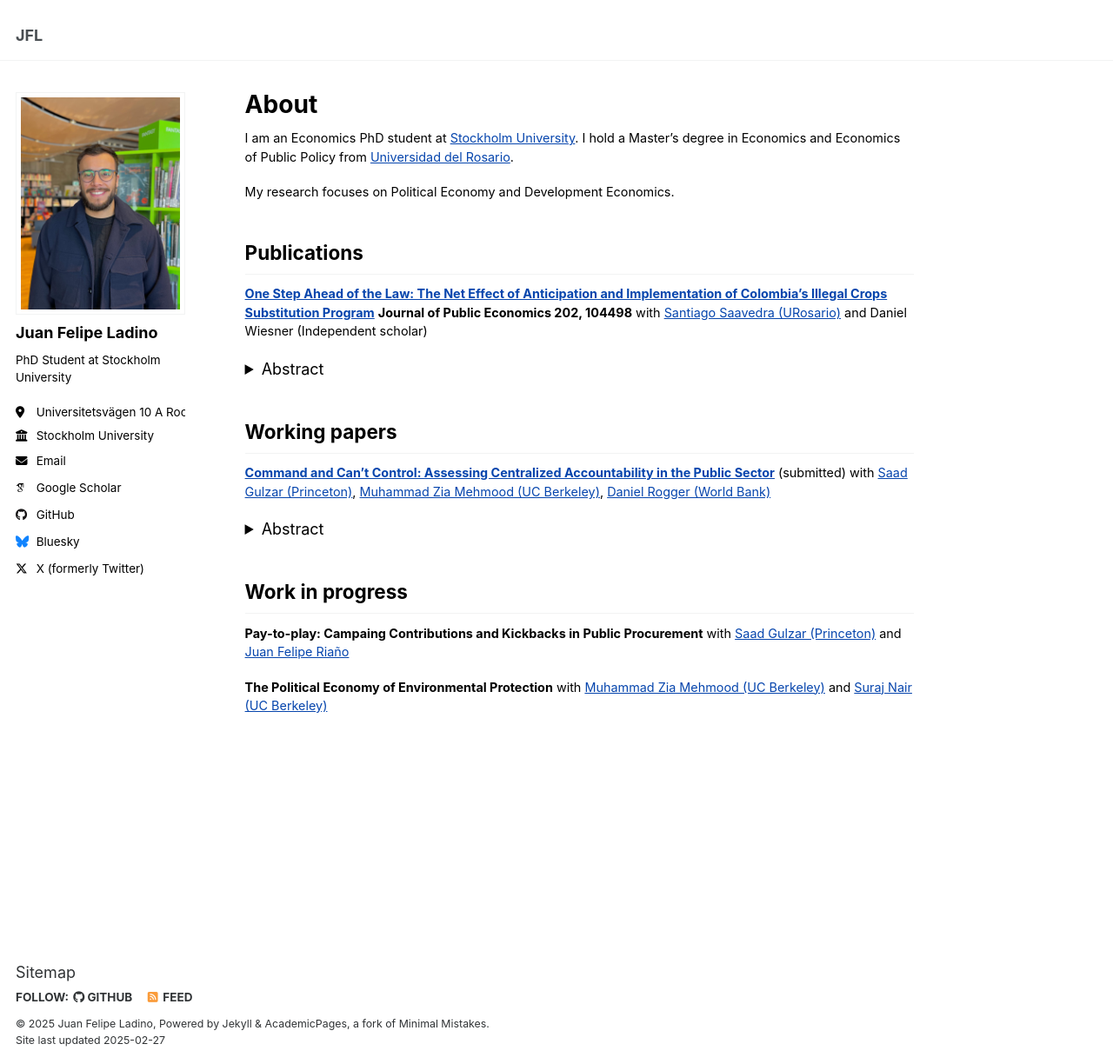
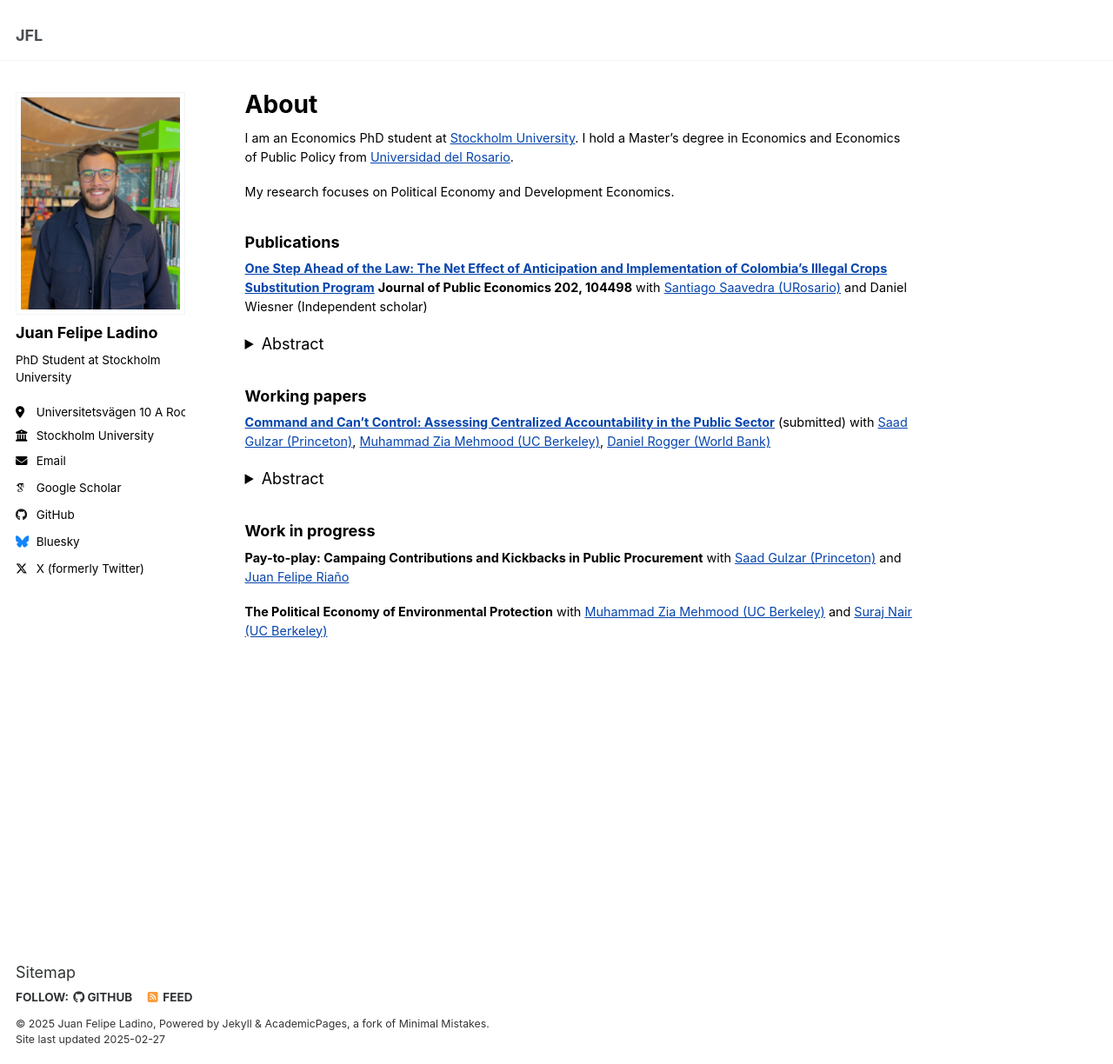
Before and after one commit to juanfladino/juanfladino.github.io, a Jekyll site: the page built from _pages/about.md, in a window 1280 px wide and 1224 px high. Shown: the whole window at 87% size. Built offline with Jekyll 4.4.1, drawn with Linux system fonts in a browser that asks for light colours; some web fonts are replaced.

```diff
--- a/_pages/about.md
+++ b/_pages/about.md
@@ -11,18 +11,18 @@ I am an Economics PhD student at [Stockholm University](https://www.su.se/depart
 
 My research focuses on Political Economy and Development Economics.
 
-Publications
-------------
+### Publications
+
 [**One Step Ahead of the Law: The Net Effect of Anticipation and Implementation of Colombia's Illegal Crops Substitution Program**](https://www.sciencedirect.com/science/article/pii/S0047272721001341) **Journal of Public Economics 202, 104498** with [Santiago Saavedra (URosario)](https://sites.google.com/view/santiago-saavedra/home) and Daniel Wiesner (Independent scholar)
 <details><summary>Abstract</summary>Pre-announced policies often generate unintended consequences due to individuals’ acting to take advantage of the policy conditions. Little is known about the extent to which unintended consequences from the early announcement of a policy can be larger than the implementation effect, especially in contexts of weak state capacity. We use detailed 1 km grid square data on coca cultivation to estimate the net effect of the announcement and implementation of coca crop substitution payments in Colombia. Our fine-grain data also enable us to estimate geographical spillovers of the program to non-targeted neighboring areas. Using a difference-in-differences empirical strategy, we find that program recipients reduced coca acreage. Surprisingly, the reduction in neighboring grid areas is of a similar magnitude. However, the effectiveness was reduced by half, because farmers increased coca cultivation in order to be eligible for the program after the announcement and before implementation. But the policy’s net effect is negative: due to weak state capacity, the program could not be implemented in every region of the country.</details>
 
-Working papers
-------------
+### Working papers
+
 [**Command and Can't Control: Assessing Centralized Accountability in the Public Sector**](http://juanfladino.github.io/files/Gulzar_etal_2025_CommandAndControl.pdf) (submitted) with [Saad Gulzar (Princeton)](https://saadgulzar.com/), [Muhammad Zia Mehmood (UC Berkeley)](https://www.ziamehmood.com/), [Daniel Rogger (World Bank)](https://www.danrogger.com/)
 <details><summary>Abstract</summary>A long-established approach to management in government has been the transmission of information up a hierarchy, centralized decision-making, and centralized accountability; colloquially known as `command and control'. This paper examines the effectiveness of a centralized accountability system implemented at scale in Punjab, Pakistan. The scheme automatically identified poorly performing jurisdictions for the attention of central management. We find that greater flagging and corresponding de facto punishments had negligible impact on school or student outcomes. We use detailed data on key elements of the education production function to show that command-and-control approaches to managing the general public sector do not induce bureaucratic action towards improvements in government performance.</details>
 
-Work in progress
-------------
+### Work in progress
+
 **Pay-to-play: Campaing Contributions and Kickbacks in Public Procurement** with [Saad Gulzar (Princeton)](https://saadgulzar.com/) and [Juan Felipe Riaño](https://www.juanfeliperiano.com/)
 
 **The Political Economy of Environmental Protection** with [Muhammad Zia Mehmood (UC Berkeley)](https://www.ziamehmood.com/) and [Suraj Nair (UC Berkeley)](https://surajrn.github.io/)
```
